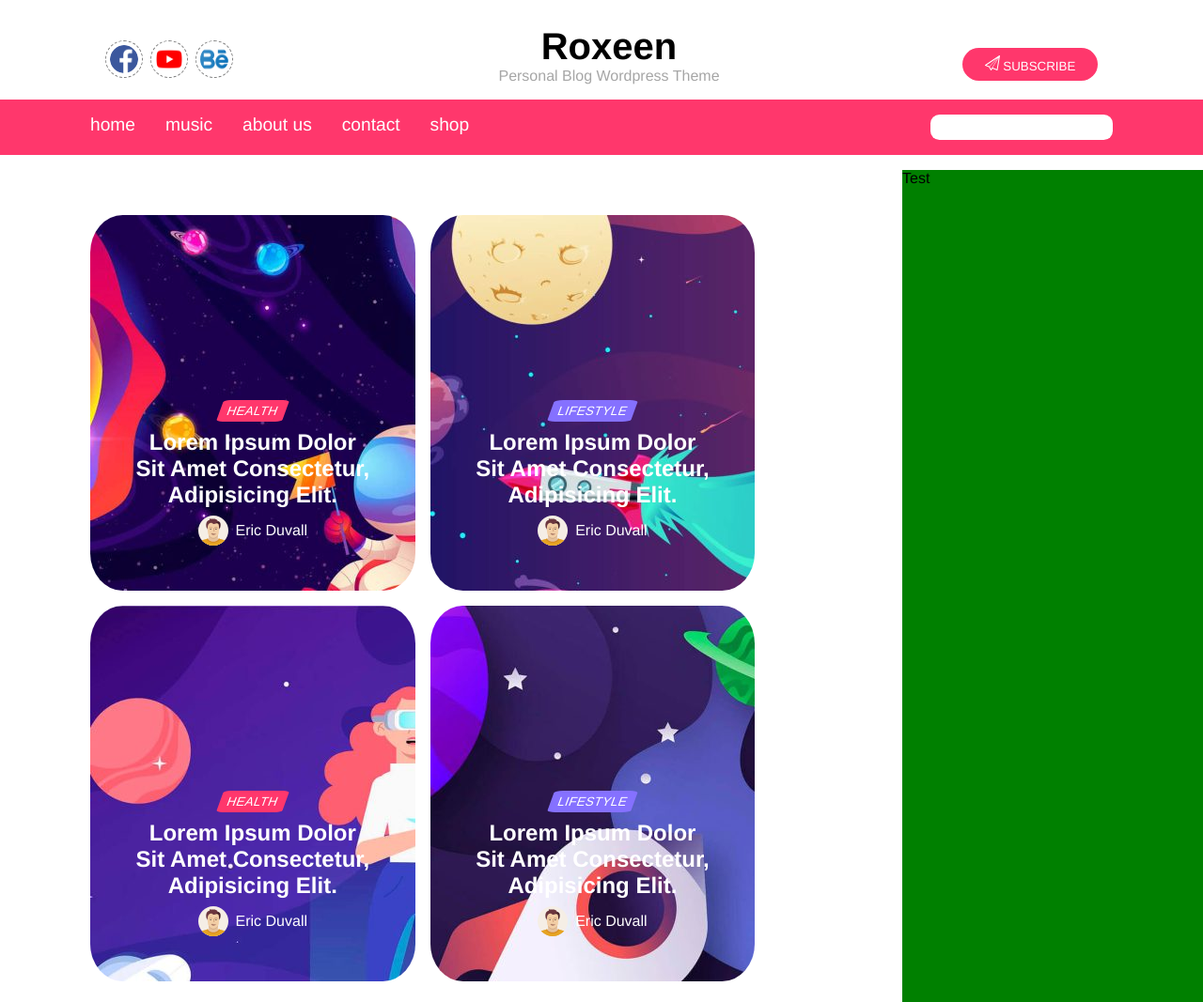
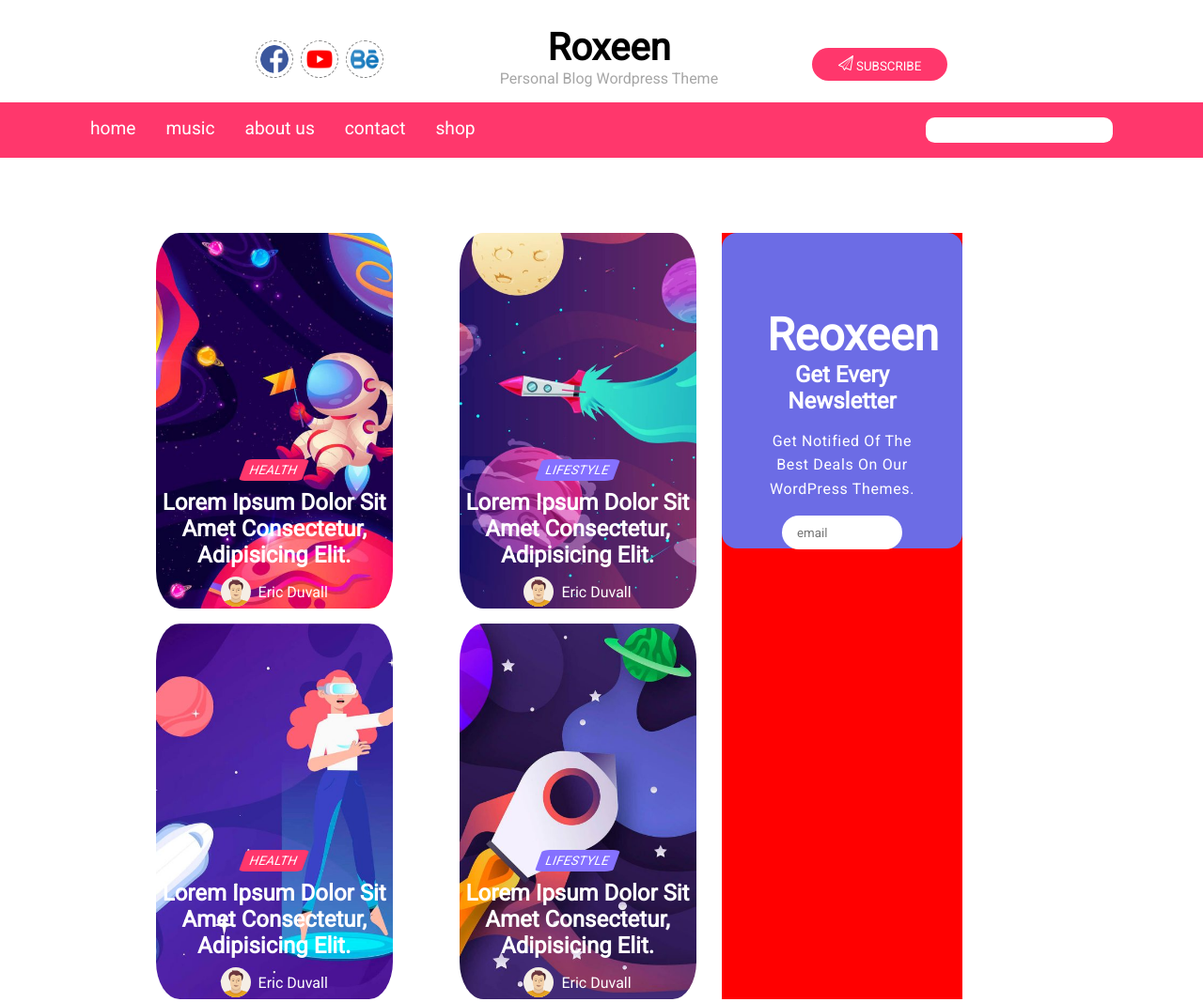
Before and after one commit to zaidkatbeh/landingPage, a plain HTML site: page index.html in a window 1280 px wide. Shown: the top 1067 px of the page at 94% size. Drawn offline with Linux system fonts and the light colour scheme.

Commit message:
init commit

```diff
--- a/index.html
+++ b/index.html
@@ -6,7 +6,7 @@
     <meta name="viewport" content="width=device-width, initial-scale=1.0">
     <link rel="preconnect" href="https://fonts.googleapis.com">
     <link rel="preconnect" href="https://fonts.gstatic.com" crossorigin>
-    <link href="https://fonts.googleapis.com/css2?family=Roboto:wght@300;700;900&display=swap" rel="stylesheet">
+    <link href="https://fonts.googleapis.com/css2?family=Roboto&display=swap" rel="stylesheet">
     <link rel="stylesheet" href="/css/master.css">
     <title>Roxeen</title>
 </head>
@@ -42,6 +42,7 @@
     <div class="container">
         <div class="cards-container">
             <div class="card">
+                <div class="background-image"></div>
                 <button class="health">health</button>
                 <h2>Lorem ipsum dolor sit amet consectetur, adipisicing elit.</h2>
                 <div class="owner">
@@ -50,6 +51,7 @@
                 </div>
             </div>
             <div class="card">
+                <div class="background-image"></div>
                 <button class="lifestyle">lifestyle</button>
                 <h2>Lorem ipsum dolor sit amet consectetur, adipisicing elit. </h2>
                 <div class="owner">
@@ -58,6 +60,7 @@
                 </div>
             </div>
             <div class="card">
+                <div class="background-image"></div>
                 <button class="health">health</button>
                 <h2>Lorem ipsum dolor sit amet consectetur, adipisicing elit.</h2>
                 <div class="owner">
@@ -66,6 +69,7 @@
                 </div>
             </div>
             <div class="card">
+                <div class="background-image"></div>
                 <button class="lifestyle">lifestyle</button>
                 <h2>Lorem ipsum dolor sit amet consectetur, adipisicing elit. </h2>
                 <div class="owner">
@@ -74,7 +78,14 @@
                 </div>
             </div>
         </div>
-        <aside>test</aside>
+        <aside>
+            <div class="send-mail">
+                <h1>Reoxeen</h1>
+                <h2>get every newsletter</h2>
+                <p>get notified of the best deals on our WordPress themes. </p>
+                <input type="email" placeholder="email"></input>
+            </div>
+        </aside>
     </div>
 </body>
 
--- /dev/null
+++ b/sass/header.scss
@@ -0,0 +1,132 @@
+$pink : #FF376C;
+
+
+header {
+  .top-nav {
+    margin-top: 1.7rem;
+    padding: 0 17rem;
+    display: flex;
+    justify-content: space-between;
+    text-align: center;
+
+    .subscribe {
+      cursor: pointer;
+      margin-top: 1.5rem;
+      height: 2.2rem;
+      width: 9rem;
+    }
+
+    h1 {
+      font-size: 2.5rem;
+      font-weight: 900;
+    }
+
+    span {
+      color: #a6a6a6;
+    }
+
+    .links {
+      position: relative;
+      margin-top: 1rem;
+      width: 10rem;
+      img {
+        position: absolute;
+        width: 2.5rem;
+        padding: 0.25rem;
+        border-radius: 50%;
+        cursor: pointer;
+        border: 1px dashed gray;
+        transition-duration: 0.2s;
+        top: 0;
+
+        &::after {
+          content: 'لاشفششششششششششششششششششش';
+          position: absolute;
+          top: 40%;
+          width: 100%;
+          height: 100%;
+          background-color: green;
+        }
+
+        &:hover {
+          top: -0.6rem;
+        }
+      }
+      :nth-child(1) {
+        left: 0;
+      }
+      :nth-child(2) {
+        left: 30%;
+      }
+      :nth-child(3) {
+        left: 60%;
+      }
+    }
+
+    button{
+      padding: 0.5rem 1rem;
+      margin-top: 1rem;
+      background-color: $pink;
+      color: white;
+      text-transform: uppercase;
+      border: none;
+      border-radius: 2rem;
+    }
+
+
+  }
+
+  nav {
+    padding: 1rem 6rem;
+    margin-top: 1rem;
+    background-color: $pink;
+    color: white;
+    display: flex;
+    justify-content: space-between;
+
+    input {
+      height: 0.7cm;
+      padding: 0.5rem;
+      caret-color: transparent;
+      border: none;
+      border-radius: 0.6rem;
+      font-size: 1rem;
+
+      &:focus {
+        border: none;
+        outline: none;
+      }
+    }
+
+    ul {
+      list-style-type: none;
+      list-style-image: none;
+      display: flex;
+      column-gap: 2rem;
+      font-size: 1.2rem;
+
+      li {
+        position: relative;
+        cursor: pointer;
+
+        &::after {
+          content: '';
+          position: absolute;
+          width: 0%;
+          bottom: -20%;
+          left: 50%;
+          height: 3px;
+          background-color: white;
+          transition-duration: 0.2s;
+        }
+
+        &:hover {
+          &::after {
+            width: 100%;
+            left: 0;
+          }
+        }
+      }
+    }
+  }
+}
--- a/sass/master.scss
+++ b/sass/master.scss
@@ -1,175 +1,81 @@
-$font-stack: Helvetica, sans-serif;
+@use './header.scss';
+@use './reset.scss';
+@use './sideBard.scss';
+
 $primary-color: #333;
 $pink : #FF376C;
 
-* {
-  font-family: $font-stack;
-  margin: 0;
-  padding: 0;
-  box-sizing: border-box;
-}
 
-button {
-  border: none;
-  outline: none;
-  cursor: pointer;
-}
+.container {
+  padding-right: auto;
+  display: grid;
+  margin-top: 5rem;
+  grid-template-columns: 60% 20%;
+  text-transform: capitalize;
 
-header {
-  .top-nav {
-    margin-top: 1.7rem;
-    padding: 0 7rem;
+  .cards-container {
     display: flex;
-    justify-content: space-between;
-    text-align: center;
+    justify-content: space-around;
+    flex-wrap: wrap;
+    gap: 1rem;
+    padding-left: 18%;
 
-    .subscribe {
+    .card {
+      position: relative;
+      display: flex;
+      height: 25rem;
+      width: 40%;
+      padding-top: 15rem;
+      border-radius: 10%;
+      color: white;
+      flex-direction: column;
+      text-align: center;
+      row-gap: 0.5rem;
+      overflow: hidden;
       cursor: pointer;
-      margin-top: 1.5rem;
-      height: 2.2rem;
-      width: 9rem;
-    }
 
-    h1 {
-      font-size: 2.5rem;
-      font-weight: 900;
-    }
-
-    span {
-      color: #a6a6a6;
-    }
-
-    .links {
-      position: relative;
-      margin-top: 1rem;
-      width: 10rem;
-      img {
+      .background-image {
         position: absolute;
-        width: 2.5rem;
-        padding: 0.25rem;
-        border-radius: 50%;
-        cursor: pointer;
-        border: 1px dashed gray;
-        transition-duration: 0.2s;
         top: 0;
+        left: 0;
+        width: 100%;
+        height: 100%;
+        // background-color: red;
 
         &::after {
-          content: 'لاشفششششششششششششششششششش';
           position: absolute;
-          top: 40%;
+          content: '';
+          left: 0;
+          top: 0;
           width: 100%;
           height: 100%;
-          background-color: green;
-        }
-
-        &:hover {
-          top: -0.6rem;
-        }
-      }
-      :nth-child(1) {
-        left: 0;
-      }
-      :nth-child(2) {
-        left: 30%;
-      }
-      :nth-child(3) {
-        left: 60%;
-      }
-    }
-
-    button{
-      padding: 0.5rem 1rem;
-      margin-top: 1rem;
-      background-color: $pink;
-      color: white;
-      text-transform: uppercase;
-      border: none;
-      border-radius: 2rem;
-    }
-
-
-  }
-
-  nav {
-    padding: 1rem 6rem;
-    margin-top: 1rem;
-    background-color: $pink;
-    color: white;
-    display: flex;
-    justify-content: space-between;
-
-    input {
-      height: 0.7cm;
-      padding: 0.5rem;
-      caret-color: transparent;
-      border: none;
-      border-radius: 0.6rem;
-      font-size: 1rem;
-
-      &:focus {
-        border: none;
-        outline: none;
-      }
-    }
-
-    ul {
-      list-style-type: none;
-      list-style-image: none;
-      display: flex;
-      column-gap: 2rem;
-      font-size: 1.2rem;
-
-      li {
-        position: relative;
-        cursor: pointer;
-
-        &::after {
-          content: '';
-          position: absolute;
-          width: 0%;
-          bottom: -20%;
-          left: 50%;
-          height: 3px;
-          background-color: white;
-          transition-duration: 0.2s;
+          background-size: cover;
+          z-index: -1;
+          transition-duration: 0.5s;
         }
 
         &:hover {
           &::after {
-            width: 100%;
-            left: 0;
+            transform: scale(1.2);
           }
         }
       }
-    }
-  }
-}
 
-.container {
-  display: grid;
-  margin-top: 1rem;
-  grid-template-columns: 3fr 1fr;
-  text-transform: capitalize;
+      &:first-child .background-image::after {
+        background-image: url('../assets/images/space1.jpg');
+      }
 
+      &:nth-child(2) .background-image::after {
+        background-image: url('../assets/images/space2.jpg');
+      }
 
-  .cards-container{
-    display: flex;
-    flex-wrap: wrap;
-    gap: 1rem;
-    padding: 3rem 6rem;
+      &:nth-child(3) .background-image::after {
+        background-image: url('../assets/images/space3.jpg');
+      }
 
-    .card {
-      position: relative;
-      width: 45%;
-      cursor: pointer;
-      display: flex;
-      padding: 3rem;
-      border-radius: 10%;
-      height: 25rem;
-      flex-direction: column;
-      color: white;
-      text-align: center;
-      row-gap: 0.5rem;
+      &:nth-child(4) .background-image::after {
+        background-image: url('../assets/images/space4.jpg');
+      }
 
       .owner {
         display: flex;
@@ -177,57 +83,37 @@ header {
         margin: auto;
         padding-right: auto;
         column-gap: 0.5rem;
+
         img {
           width: 2rem;
         }
       }
+
       button {
         margin: auto;
-        margin-top: 60%;
         text-transform: uppercase;
         color: white;
         padding: 0.25rem 0.5rem;
         border-radius: 10%;
         transform: skew(-20deg);
         letter-spacing: 0.02rem;
-      }
+        transition-duration: 0.5s;
 
-      &::after {
-        position: absolute;
-        content: '';
-        left: 0;
-        top: 0;
-        width: 100%;
-        height: 100%;
-        z-index: -1;
-        border-radius: inherit;
+        &:hover {
+          box-shadow: 10px 10px 0px 133px rgba(14, 126, 164, 0.75);
+          -webkit-box-shadow: 2px 2px 8px 6px rgba(14, 126, 164, 0.75);
+          -moz-box-shadow: 10px 10px 0px 133px rgba(14, 126, 164, 0.75);
+        }
       }
     }
 
-    .card:first-child::after {
-      background-image: url('../assets/images/space1.jpg');
-    }
-    .card:nth-child(2)::after {
-
-      background-image: url('../assets/images/space2.jpg');
-    }
-    .card:nth-child(3)::after {
-      background-image: url('../assets/images/space3.jpg');
-    }
-    .card:nth-child(4) {
-      background-image: url('../assets/images/space4.jpg');
-    }
   }
 
-  aside {
-    background-color: green;
+  .health {
+    background-color: $pink;
+  }
+
+  .lifestyle {
+    background-color: #8571ff;
   }
 }
-
-.health {
-  background-color: $pink;
-}
-
-.lifestyle {
-  background-color: #8571ff;
-}
--- /dev/null
+++ b/sass/reset.scss
@@ -0,0 +1,19 @@
+$font-stack: 'Roboto', sans-serif;
+
+* {
+    font-family: $font-stack;
+    margin: 0;
+    padding: 0;
+    box-sizing: border-box;
+  }
+
+  button {
+    border: none;
+    outline: none;
+    cursor: pointer;
+
+    &:focus {
+      outline: none;
+      border: none;
+    }
+  }
--- /dev/null
+++ b/sass/sideBard.scss
@@ -0,0 +1,54 @@
+@use './reset.scss';
+
+.container aside {
+    background-color: red;
+    text-transform: capitalize;
+
+    .send-mail {
+        height: 21rem;
+        width: 100%;
+        background-color: #6C6CE5;
+        border-radius: 1rem;
+        text-align: center;
+        color: white;
+        padding: 5rem 3rem;
+
+        h1 {
+            font-size: 3rem;
+        }
+
+        h2{
+            font-weight: 600;
+            margin-bottom: 1rem;
+        }
+
+        p {
+            letter-spacing: 0.04rem;
+            line-height: 1.6rem;
+            font-weight: 500;
+        }
+
+        input {
+            position: relative;
+            height: 2.2rem;
+            width: 80%;
+            margin-top: 1rem;
+            padding: 1rem;
+            border-radius: 6rem;
+            border: none;
+            outline: none;
+            color: #7b7b7b;
+
+            &::after {
+                content: 'testt';
+                position: absolute;
+                width: 100rem;
+                height: 100rem;
+                left: 0;
+                top: 0;
+                background-color: green;
+                z-index: 100;
+            }
+        }
+    }
+}
```
Also changed, not shown: assets/icons/blue_paper_plane.svg (added), css/header.css (added), css/master.css, css/reset.css (added), css/sideBard.css (added), 4 other files.
